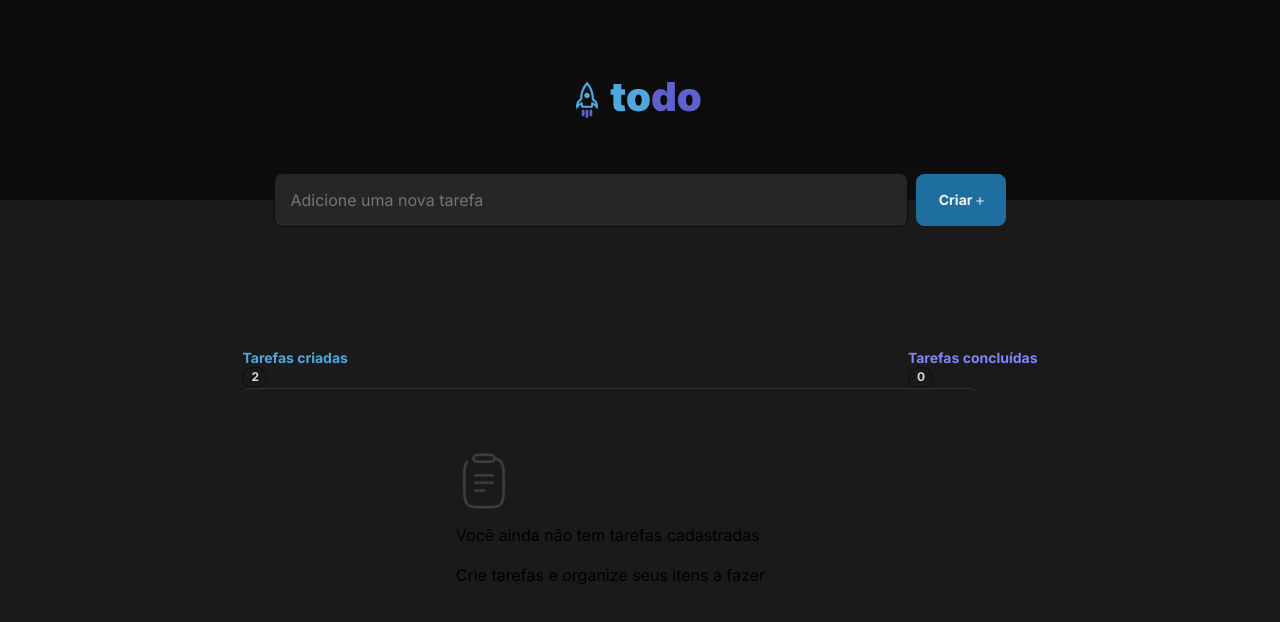
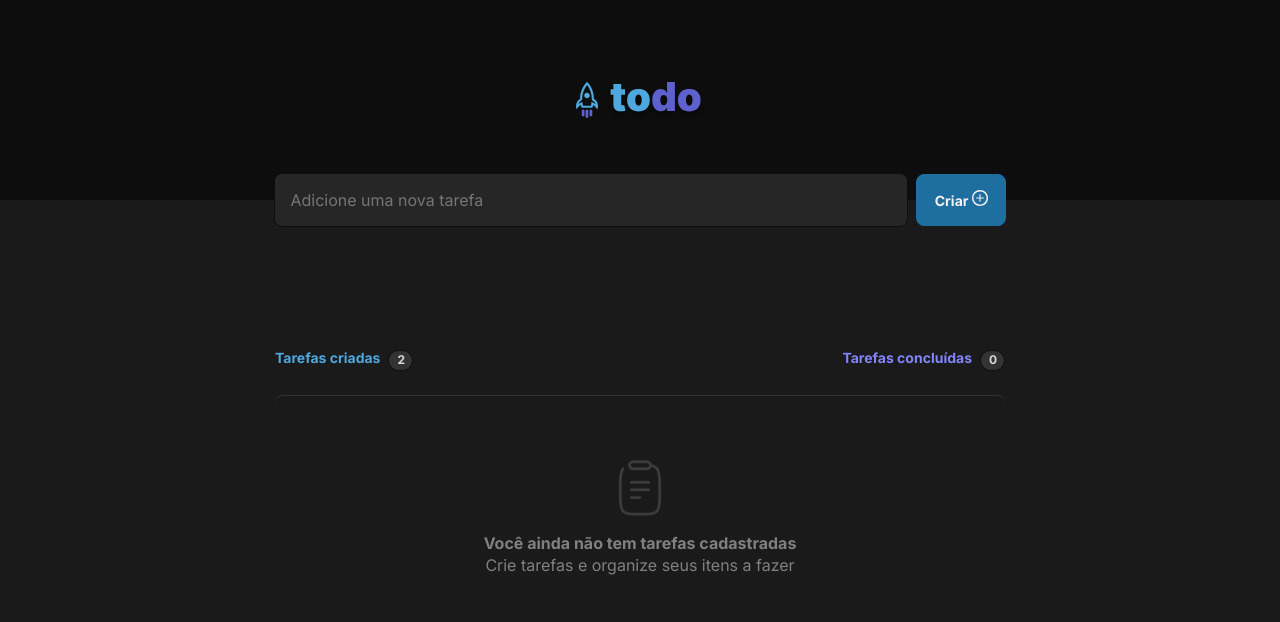
Before and after one commit to karolayneataide/toDo, a React (Vite) app: page / in a window 1280 px wide. Shown: the top 622 px of the page. Built offline with nearby package versions, Linux system fonts and the light colour scheme.

Commit message:
add TaskList, more details

```diff
--- /dev/null
+++ b/src/components/EmptyList/EmptyList.jsx
@@ -0,0 +1,12 @@
+import styles from "../EmptyList/EmptyList.module.css";
+import Clipboard from "../../assets/clipboard.svg";
+
+export function EmptyList() {
+  return (
+    <div className={styles.emptyList}>
+      <img src={Clipboard} alt="" />
+      <p>Você ainda não tem tarefas cadastradas</p>
+      <p>Crie tarefas e organize seus itens a fazer</p>
+    </div>
+  );
+}
--- /dev/null
+++ b/src/components/EmptyList/EmptyList.module.css
@@ -0,0 +1,28 @@
+.emptyList {
+  border-top: 1px solid var(--gray-400);
+  border-radius: 8px;
+  display: flex;
+  flex-direction: column;
+  align-items: center;
+  justify-content: center;
+}
+
+.emptyList img {
+  margin-top: 64px;
+  margin-bottom: 16px;
+}
+
+.emptyList p {
+  font-size: 16px;
+  line-height: 22px;
+  text-align: center;
+  color: var(--gray-300);
+}
+
+.emptyList p:first-of-type {
+  font-weight: 700;
+}
+
+.emptyList p:last-of-type {
+  font-weight: 400;
+}
--- a/src/components/TaskList/TaskList.jsx
+++ b/src/components/TaskList/TaskList.jsx
@@ -1,27 +1,23 @@
 import styles from "../TaskList/TaskList.module.css";
-import Clipboard from "../../assets/clipboard.svg";
+import { EmptyList } from "../EmptyList/EmptyList";
 
 export function TaskList() {
   return (
     <div className={styles.container}>
+      <div className={styles.boxSize}>
         <div className={styles.wrapper}>
-        <div>
+          <div className={styles.box}>
             <div className={styles.createdTask}>Tarefas criadas</div>
             <div className={styles.counter}>2</div>
           </div>
-        <div>
+          <div className={styles.box}>
             <div className={styles.completeTask}>Tarefas concluídas</div>
             <div className={styles.counter}>0</div>
           </div>
         </div>
         <div>
-        <div className={styles.emptyList}>
-          <img src={Clipboard} alt="" />
-          <p>Você ainda não tem tarefas cadastradas</p>
-          <br />
-          <p>Crie tarefas e organize seus itens a fazer</p>
+          <EmptyList />
         </div>
-        <div></div>
       </div>
     </div>
   );
--- a/src/components/TaskList/TaskList.module.css
+++ b/src/components/TaskList/TaskList.module.css
@@ -1,18 +1,23 @@
 .container {
+  display: flex;
+  justify-content: center;
   margin-top: 9.4rem;
-  left: 0;
-  right: 0;
-  width: auto;
-  display: grid;
-  align-items: center;
-  justify-content: center;
+}
+
+.boxSize {
+  width: 730px;
 }
 
 .wrapper {
   display: flex;
-  gap: 35rem;
-  align-self: end;
-  align-items: center;
+  justify-content: space-between;
+  margin-bottom: 24px;
+}
+
+.box {
+  display: flex;
+  flex-direction: row;
+  gap: 8px;
 }
 
 .createdTask {
@@ -32,6 +37,7 @@
 .counter {
   display: flex;
   width: 25px;
+  background: var(--gray-400);
   border: 1px solid var(--gray-700);
   border-radius: 999px;
   padding: 2px 8px 2px 8px;
@@ -41,31 +47,3 @@
   font-size: 12px;
   line-height: 14.52px;
 }
-
-.emptyList {
-  width: 736px;
-  border-top: 1px solid var(--gray-400);
-  border-radius: 8px;
-  display: grid;
-  align-items: center;
-  justify-content: center;
-}
-
-.emptyList img {
-  margin-top: 64px;
-  margin-bottom: 16px;
-}
-
-.emptyList p::before {
-  font-size: 16px;
-  font-weight: 700;
-  line-height: 22px;
-  text-align: center;
-}
-
-.emptyList p::after {
-  font-size: 16px;
-  font-weight: 400;
-  line-height: 22px;
-  text-align: center;
-}
```
Also changed, not shown: src/assets/Vector.svg (deleted), src/assets/vector.svg. Lines whose indentation alone changed are shown as unchanged.
